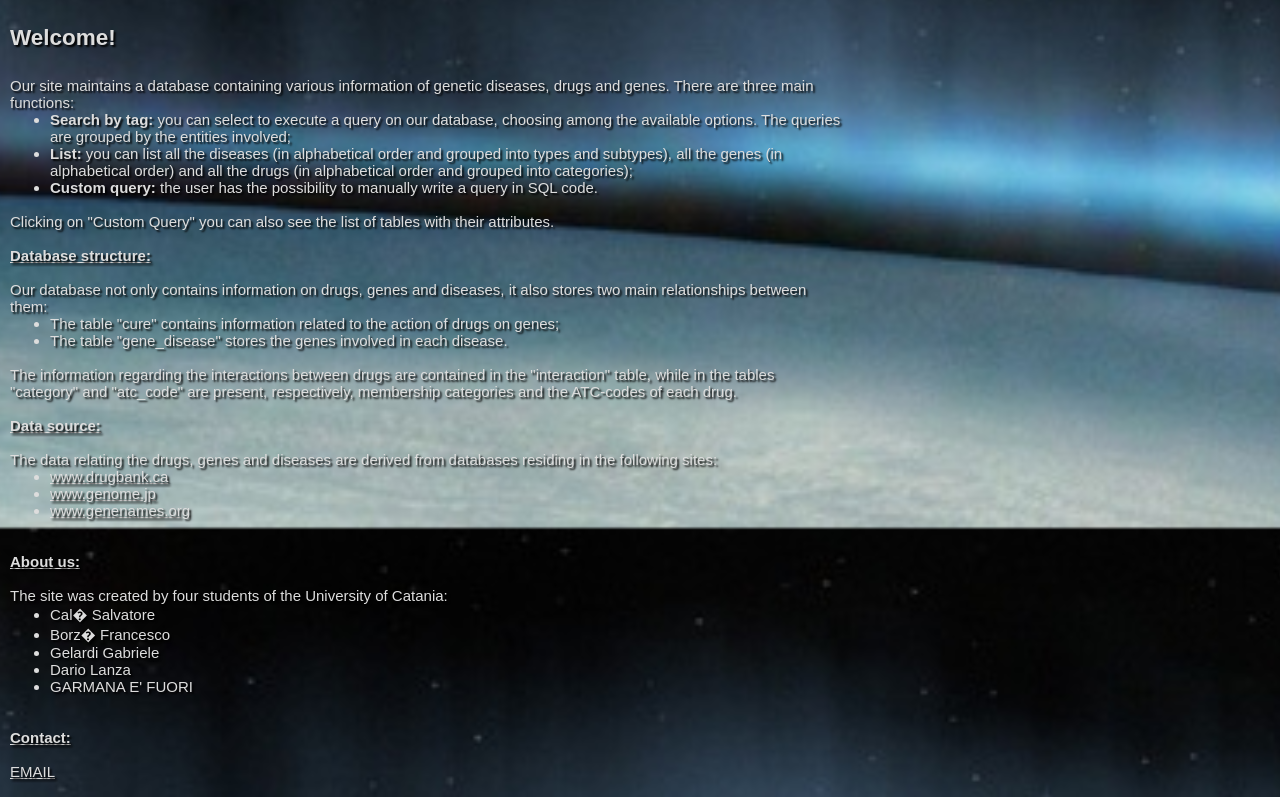
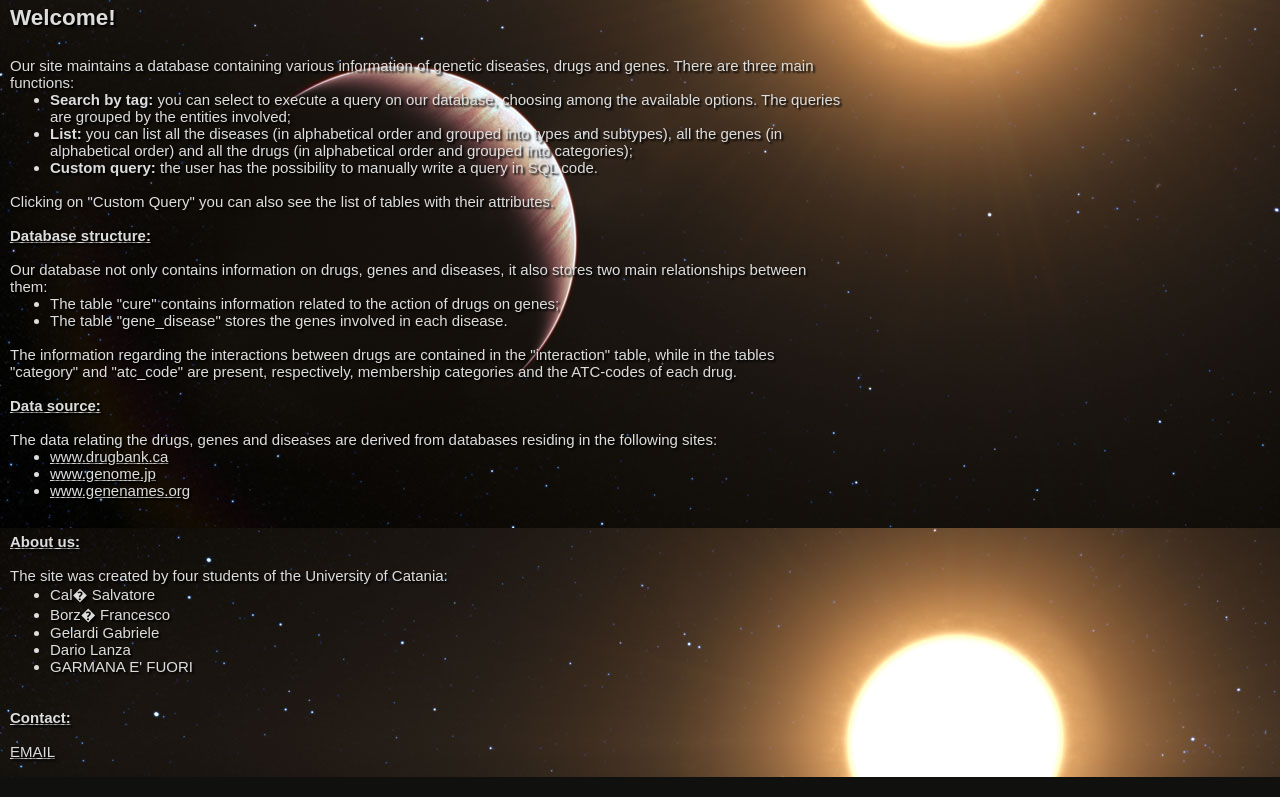
Before and after one commit to FrancescoBorzi/gsfgd, a PHP site: page / in a window 1280 px wide. Shown: the part 272-1069 px from the top of the page. Run offline with PHP 8.4, Linux system fonts and the light colour scheme.

Commit message:
FORTUNSO COMANDA

```diff
--- a/HTML/styles.css
+++ b/HTML/styles.css
@@ -74,10 +74,10 @@ body {
 	color: #000000;
 	width: 100%;
 	background-size: cover;
-	background-image: url(images/header.jpg);
+	background-image: url(images/back.jpg);
 	background-repeat: repeat-y;
-	background-position: top center;
-	margin-top: 20px;
+	/*background-position: top center;
+	margin-top: 20px;*/
 }
 #bg {
 	background: url(images/bg_img.jpg) center top no-repeat;
@@ -142,7 +142,7 @@ H1 {
 	font-family: Tahoma, Arial, Helvetica, sans-serif;
 	font-size: 16px;
 	font-weight: bold;
-	color: #0C3452;
+	color: #000000;
 	background: url(images/fish_tit.gif) 8px 7px no-repeat;
 	height: 23px;
 	padding-left: 24px;
```
Also changed, not shown: HTML/images/back.jpg (added).
